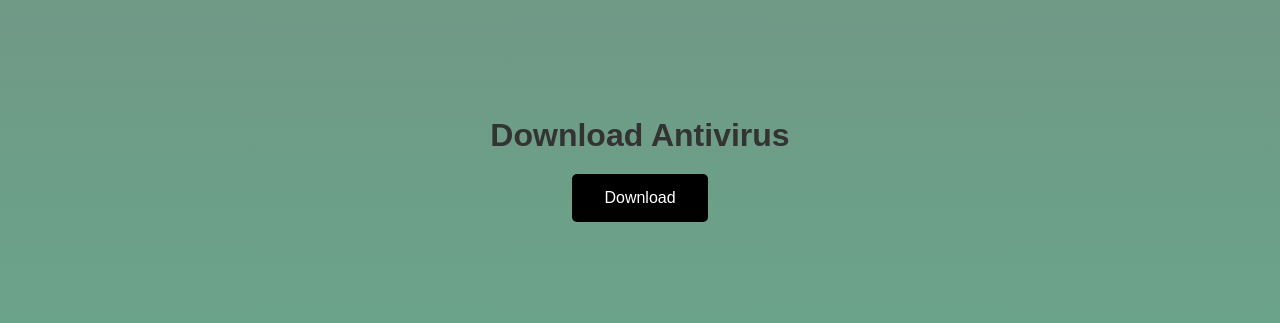
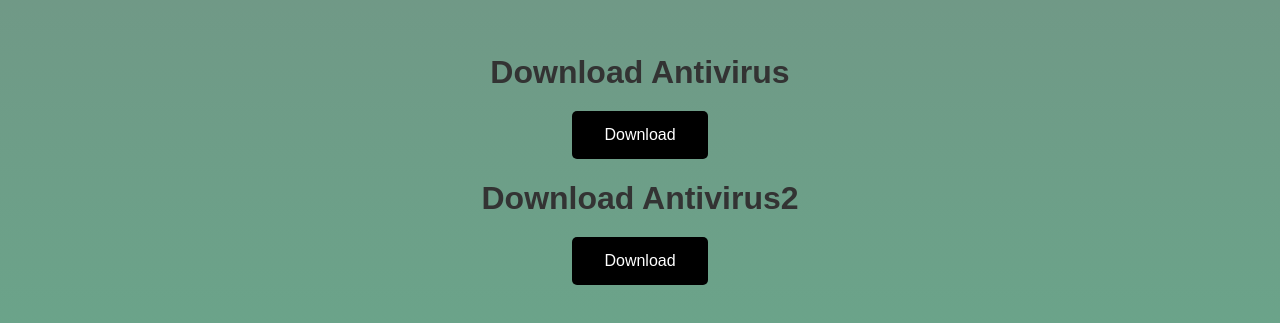
Before and after one commit to macv12334/my_website, a plain HTML site: page index.html in a window 1280 px wide. Shown: the part 241-564 px from the top of the page. Drawn offline with Linux system fonts and the light colour scheme.

Commit message:
index.html

```diff
--- a/index.html
+++ b/index.html
@@ -40,5 +40,10 @@ button {
   <button>Download</button>
 </a>
 
+<h1>Download Antivirus2</h1>
+<a href="antivirus2.txt" download="antivirus2.txt">
+  <button>Download</button>
+</a>
+
 </body>
 </html>
```
